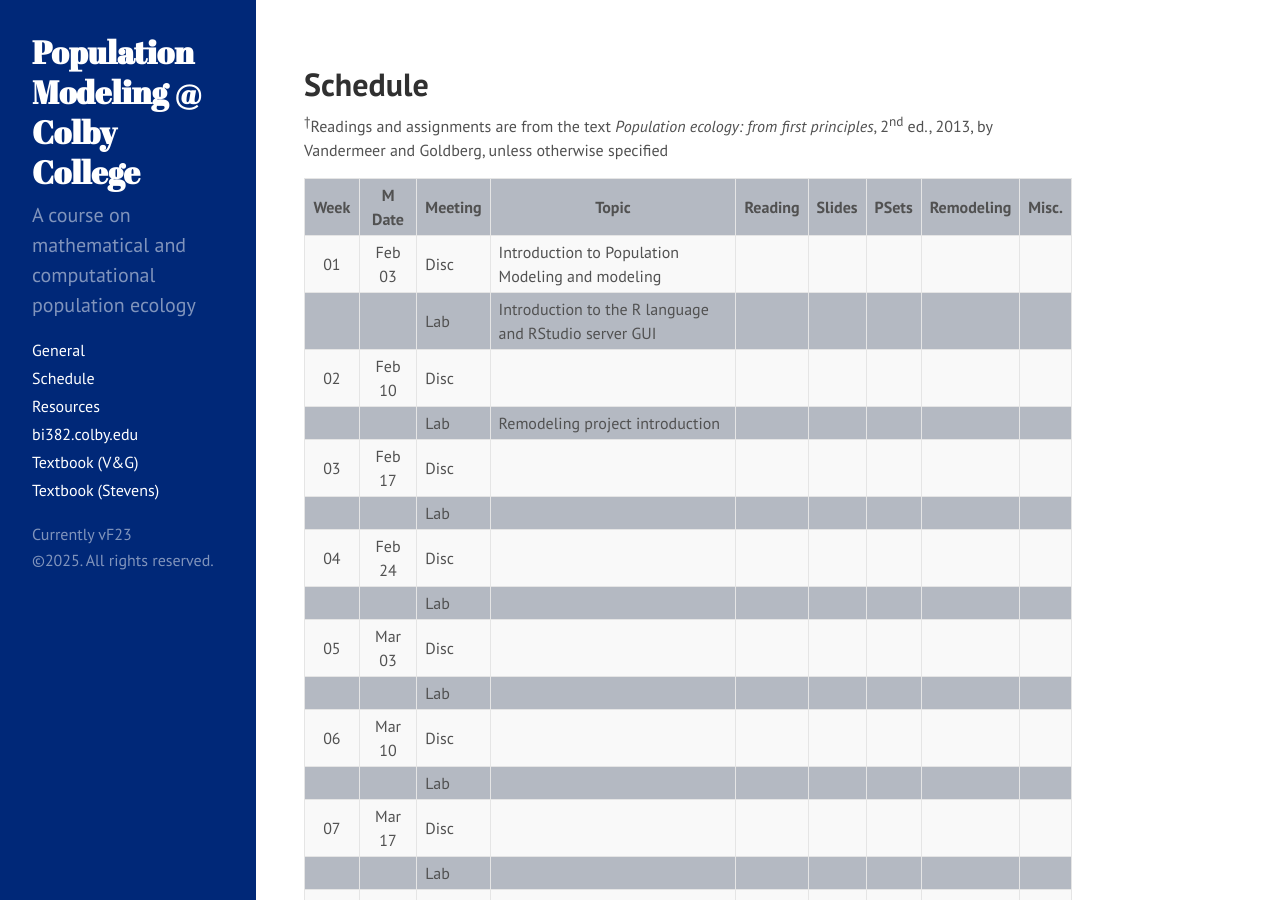
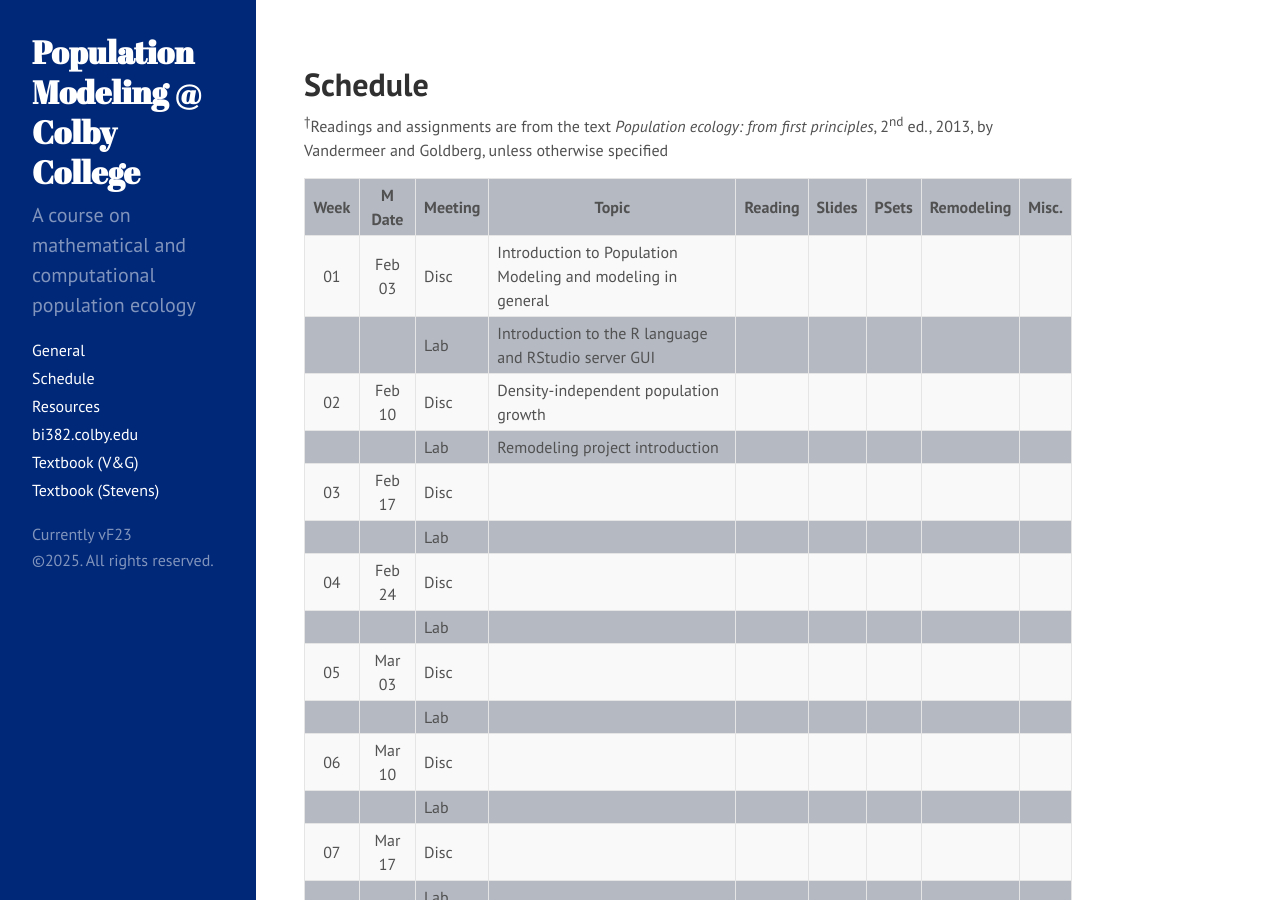
Before and after one commit to ColbyEcology/colbyecology.github.io, a Jekyll site: the page built from Schedule.md, in a window 1280 px wide and 900 px high. Built offline with Jekyll 4.4.1, drawn with Linux system fonts in a browser that asks for light colours.

Commit message:
catch up syllabus after loss

```diff
--- a/Schedule.md
+++ b/Schedule.md
@@ -29,9 +29,9 @@ title: "Schedule"
 
 | Week | M Date | Meeting |     Topic                                                               | Reading                                                                                                                                                                                                                                               | Slides                                                                                                                                                                                                       | PSets                                                                                                             | Remodeling                                                               | Misc.                                                                                                                                                          |
 |:----:|:------:|---------|-------------------------------------------------------------------------|-------------------------------------------------------------------------------------------------------------------------------------------------------------------------------------------------------------------------------------------------------|--------------------------------------------------------------------------------------------------------------------------------------------------------------------------------------------------------------|-------------------------------------------------------------------------------------------------------------------|--------------------------------------------------------------------------|----------------------------------------------------------------------------------------------------------------------------------------------------------------|
-| 01   | Feb 03 |  Disc   | Introduction to Population Modeling and modeling                        |                                                                                                                                                                                                                                                       |                                                                                                                                                                                                              |                                                                                                                   |                                                                          |                                                                                                                                                                |
+| 01   | Feb 03 |  Disc   | Introduction to Population Modeling and modeling in general             |                                                                                                                                                                                                                                                       |                                                                                                                                                                                                              |                                                                                                                   |                                                                          |                                                                                                                                                                |
 |      |        |  Lab    | Introduction to the R language and RStudio server GUI                   |                                                                                                                                                                                                                                                       |                                                                                                                                                                                                              |                                                                                                                   |                                                                          |                                                                                                                                                                |
-| 02   | Feb 10 |  Disc   |                                                                         |                                                                                                                                                                                                                                                       |                                                                                                                                                                                                              |                                                                                                                   |                                                                          |                                                                                                                                                                |
+| 02   | Feb 10 |  Disc   | Density-independent population growth                                   |                                                                                                                                                                                                                                                       |                                                                                                                                                                                                              |                                                                                                                   |                                                                          |                                                                                                                                                                |
 |      |        |  Lab    | Remodeling project introduction                                         |                                                                                                                                                                                                                                                       |                                                                                                                                                                                                              |                                                                                                                   |                                                                          |                                                                                                                                                                |
 | 03   | Feb 17 |  Disc   |                                                                         |                                                                                                                                                                                                                                                       |                                                                                                                                                                                                              |                                                                                                                   |                                                                          |                                                                                                                                                                |
 |      |        |  Lab    |                                                                         |                                                                                                                                                                                                                                                       |                                                                                                                                                                                                              |                                                                                                                   |                                                                          |                                                                                                                                                                |
@@ -67,10 +67,10 @@ Those Thursday classes will instead take place on Friday, May 2. Friday classes
 |:----:|:------:|---------|-------------------------------------------------------------------------|-------------------------------------------------------------------------------------------------------------------------------------------------------------------------------------------------------------------------------------------------------|--------------------------------------------------------------------------------------------------------------------------------------------------------------------------------------------------------------|-------------------------------------------------------------------------------------------------------------------|--------------------------------------------------------------------------|----------------------------------------------------------------------------------------------------------------------------------------------------------------|
 | 01   | Feb 03 |  Disc   | Introduction to Population Modeling and modeling                        |                                                                                                                                                                                                                                                       |                                                                                                                                                                                                              |                                                                                                                   |                                                                          |                                                                                                                                                                |
 |      |        |  Lab    | Introduction to the R language and RStudio server GUI                   |                                                                                                                                                                                                                                                       |                                                                                                                                                                                                              |                                                                                                                   |                                                                          |                                                                                                                                                                |
-| 02   | Feb 10 |  Disc   | Density-independent population growth                                   |                                                                                                                                                                                                                                                       |                                                                                                                                                                                                              |                                                                                                                   |                                                                          |                                                                                                                                                                |
-|      |        |  Lab    | Remodeling project introduction, numerical solvers                      |                                                                                                                                                                                                                                                       |                                                                                                                                                                                                              |                                                                                                                   |                                                                          |                                                                                                                                                                |
-| 03   | Feb 17 |  Disc   |                                                                         |                                                                                                                                                                                                                                                       |                                                                                                                                                                                                              |                                                                                                                   |                                                                          |                                                                                                                                                                |
-|      |        |  Lab    | []                                                                        |                                                                                                                                                                                                                                                       |                                                                                                                                                                                                              |                                                                                                                   |                                                                          |                                                                                                                                                                |
+| 02   | Feb 10 |  Disc   | [Density-independent population growth]                                 |                                                                                                                                                                                                                                                       |                                                                                                                                                                                                              |                                                                                                                   |                                                                          |                                                                                                                                                                |
+|      |        |  Lab    | [Remodeling project introduction, recursive operations]                 |                                                                                                                                                                                                                                                       |                                                                                                                                                                                                              |                                                                                                                   |                                                                          |                                                                                                                                                                |
+| 03   | Feb 17 |  Disc   | [Density-dependent population growth]                                   |                                                                                                                                                                                                                                                       |                                                                                                                                                                                                              |                                                                                                                   |                                                                          |                                                                                                                                                                |
+|      |        |  Lab    | []                                                                      |                                                                                                                                                                                                                                                       |                                                                                                                                                                                                              |                                                                                                                   |                                                                          |                                                                                                                                                                |
 | 04   | Feb 24 |  Disc   |                                                                         |                                                                                                                                                                                                                                                       |                                                                                                                                                                                                              |                                                                                                                   |                                                                          |                                                                                                                                                                |
 |      |        |  Lab    |                                                                         |                                                                                                                                                                                                                                                       |                                                                                                                                                                                                              |                                                                                                                   |                                                                          |                                                                                                                                                                |
 | 05   | Mar 03 |  Disc   |                                                                         |                                                                                                                                                                                                                                                       |                                                                                                                                                                                                              |                                                                                                                   |                                                                          |                                                                                                                                                                |
```
